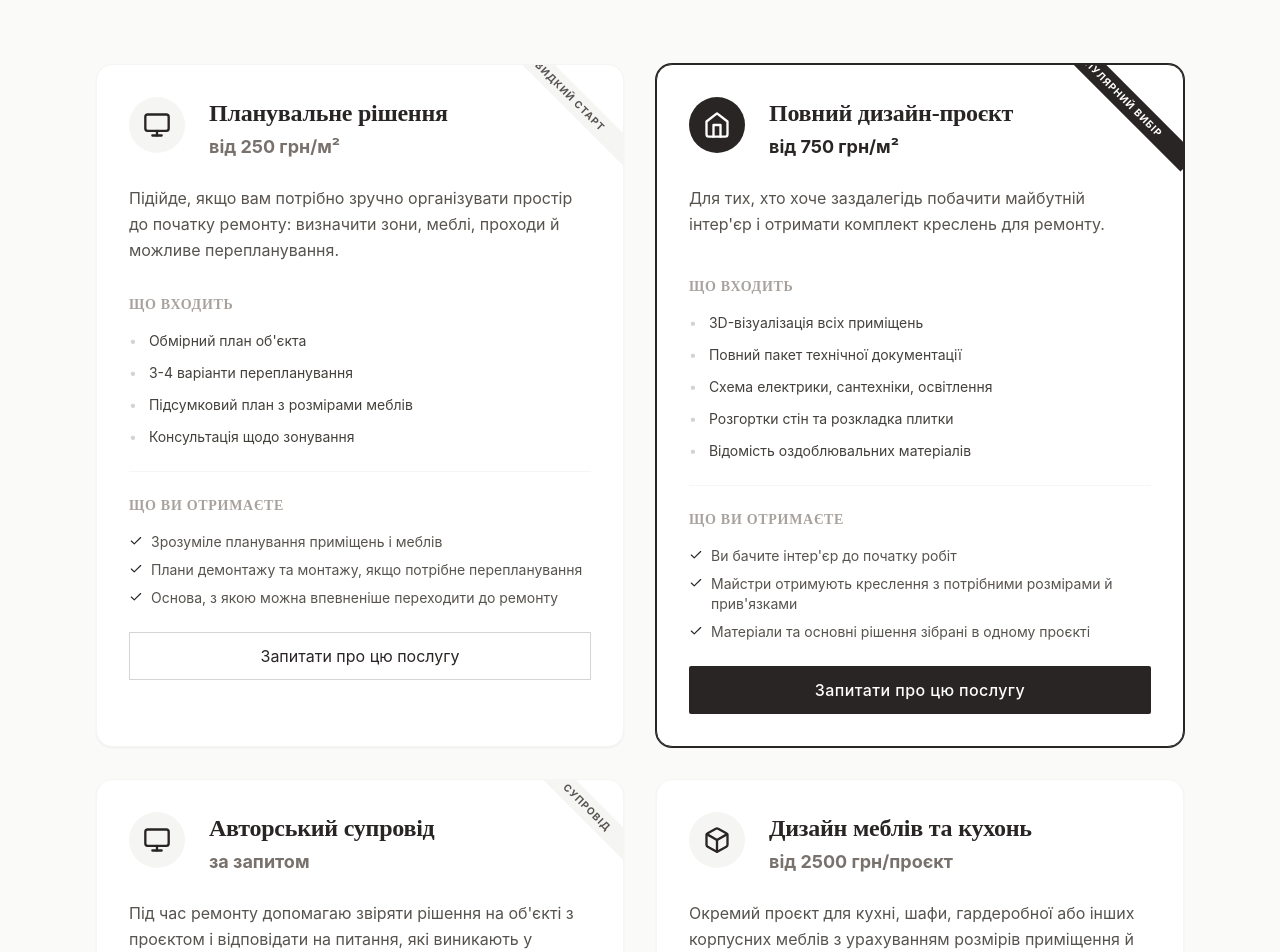
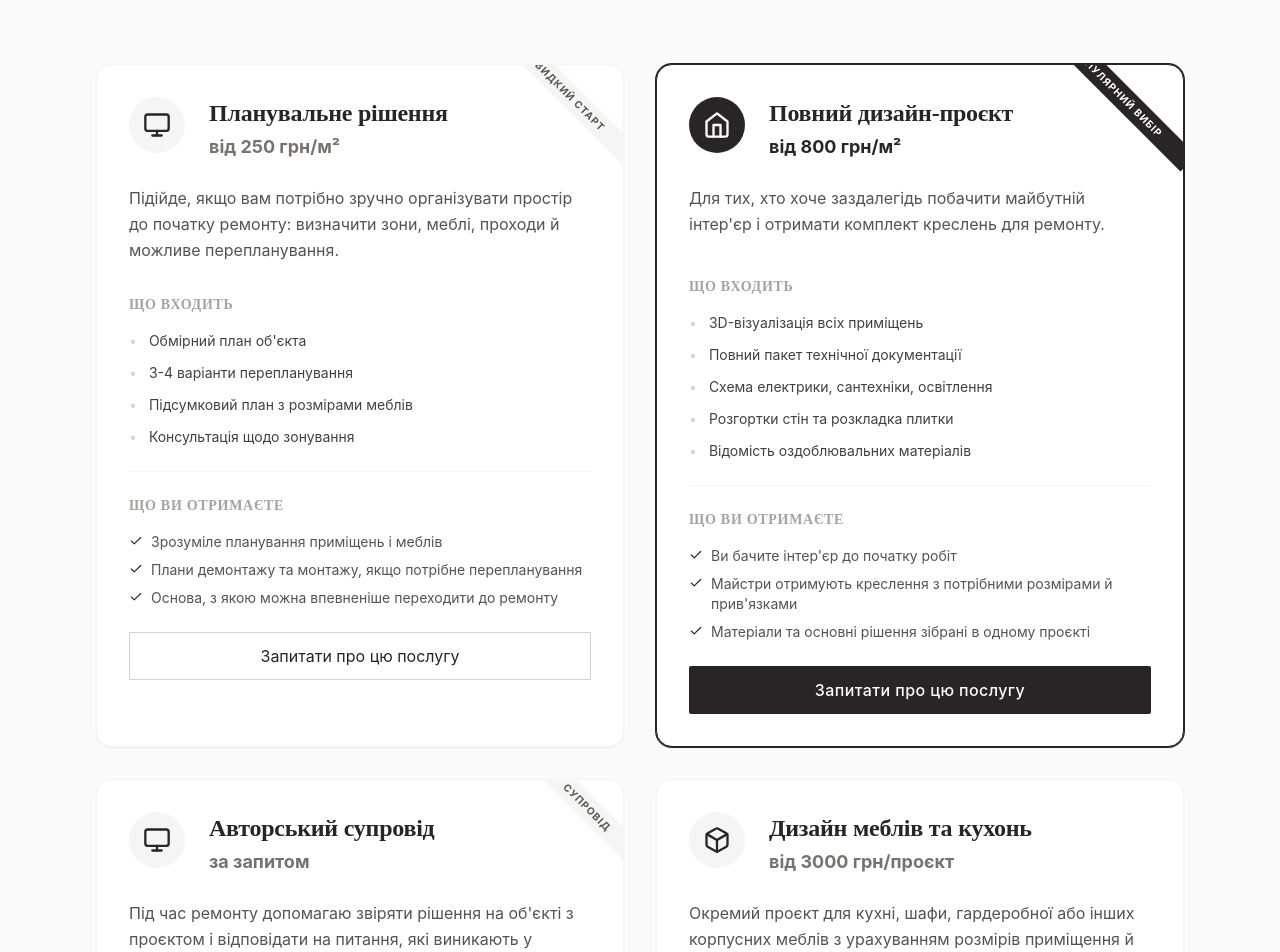
Before and after one commit to certdep-spec/irina-design, a React (Vite) app: page /services in a window 1280 px wide. Shown: the part 760-1712 px from the top of the page. Built offline with nearby package versions, Linux system fonts and the light colour scheme.

Commit message:
content: align service prices with current offer

```diff
--- a/src/pages/Services.tsx
+++ b/src/pages/Services.tsx
@@ -34,7 +34,7 @@ function Services() {
         "Майстри отримують креслення з потрібними розмірами й прив'язками",
         "Матеріали та основні рішення зібрані в одному проєкті",
       ],
-      price: "від 750 грн/м²",
+      price: "від 800 грн/м²",
       features: [
         "3D-візуалізація всіх приміщень",
         "Повний пакет технічної документації",
@@ -74,7 +74,7 @@ function Services() {
         "Продумане внутрішнє наповнення",
         "Креслення, з якими можна звертатися до виробника меблів",
       ],
-      price: "від 2500 грн/проєкт",
+      price: "від 3000 грн/проєкт",
       features: [
         "Детальна 3D-модель меблів",
         "Креслення для меблевика з усіма розмірами",
```
